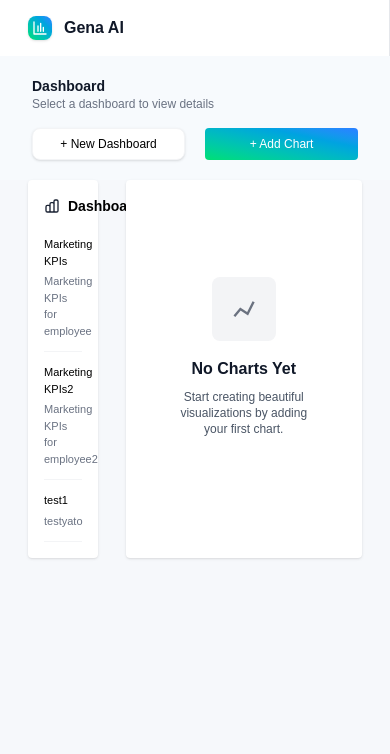
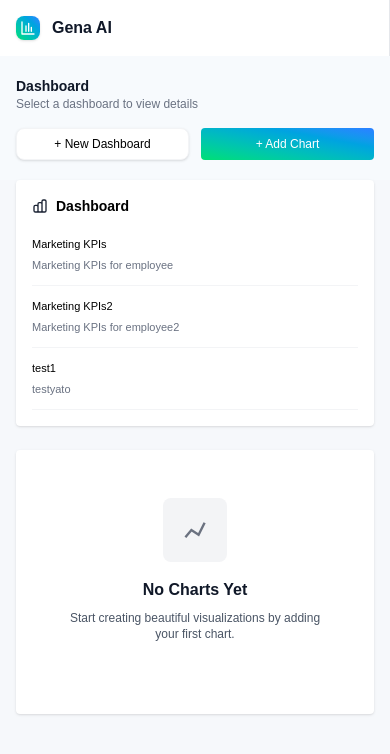
Before and after one commit to Minseongkimm/gena_frontend, a Next.js app: page / in a window 390 px wide. Shown: the top 754 px of the page. Built offline with nearby package versions, Linux system fonts and the light colour scheme; data requests are answered from the project's data file.

Commit message:
feat: responsive mobile UI for dashboard and chart cards

```diff
--- a/src/app/layout.js
+++ b/src/app/layout.js
@@ -12,8 +12,8 @@ export default function DashboardLayout({ children }) {
         <div className="min-h-screen flex flex-col md:flex-row bg-[#f6f8fb]">
           <aside className="w-full md:w-64 bg-white border-r border-gray-200 flex-shrink-0 flex flex-col">
             <a
-            href="/dashboards"
-            className="flex items-center gap-3 px-4 py-4 ml-3 md:ml-0 md:px-6 md:py-6">
+            href="/"
+            className="flex items-center gap-3 px-4 py-4 md:px-6 md:py-6">
               <div className="w-6 h-6 sm:w-8 sm:h-8 md:w-10 md:h-10 bg-gradient-to-tr from-green-400 to-blue-500 rounded-lg flex items-center justify-center shadow">
                 <svg className="w-4 h-4 sm:w-5 sm:h-5 md:w-6 md:h-6 text-white" fill="none" stroke="currentColor" strokeWidth={2} viewBox="0 0 24 24">
                   <path strokeLinecap="round" strokeLinejoin="round" d="M3 3v18h18M9 17V9m4 8V5m4 12v-6" />
@@ -31,7 +31,7 @@ export default function DashboardLayout({ children }) {
               <ul>
                 <li>
                   <a
-                    href="/dashboards"
+                    href="/"
                     className="flex items-center gap-2 w-full px-2 py-1.5 rounded-md bg-white shadow-sm border border-gray-100 text-xs text-gray-900 font-medium hover:bg-blue-50 transition"
                   >
                     <svg className="w-4 h-4" fill="currentColor" viewBox="0 0 24 24">
--- a/src/app/page.js
+++ b/src/app/page.js
@@ -32,9 +32,9 @@ export default function Home() {
 
   return (
     <div>
-      <div className="flex flex-col md:flex-row md:justify-between md:items-center px-8 py-5 bg-[#f7fafd] gap-4">
+      <div className="flex flex-col md:flex-row md:justify-between md:items-center px-4 md:px-8 py-5 bg-[#f7fafd] gap-4">
         <HeaderTitle selectedDashboard={selectedDashboard}/>
-        <div className="flex justify-end w-full gap-5">
+        <div className="flex justify-end w-full gap-3 md:gap-5">
           <AddDashboardButton className="w-1/2 md:w-auto" onDashboardCreated={handleDashboardCreated} />
           <AddChartButton
             className="w-1/2 md:w-auto"
@@ -43,29 +43,33 @@ export default function Home() {
           />
         </div>
       </div>
-      <div className="grid grid-cols-4">
-        <div className="col-span-1">
+      <div className="flex flex-col lg:grid lg:grid-cols-4">
+        <div className="lg:col-span-1 mb-6 lg:mb-0">
           <DashboardListCard
             dashboards={dashboards}
             onDashboardClick={handleDashboardId}
           />
         </div>
-        <div className="col-span-3 grid grid-cols-2 gap-5 mr-7 ml-7">
+        <div className="lg:col-span-3">
           {isLoading ? (
-            <div className="col-span-2 flex items-center justify-center">
+            <div className="flex items-center justify-center p-8">
               <p>Loading charts...</p>
             </div>
           ) : charts && charts.length > 0 ? (
-            charts.map(chart => (
+            <div className="grid grid-cols-1 md:grid-cols-2 gap-4 md:gap-5 px-4 md:px-7">
+              {charts.map(chart => (
                 <ChartCard
                   key={chart.id}
                   chartType={chart.type}
                   data={chart.data}
                   title={chart.title}
                 />
-            ))
+              ))}
+            </div>
           ) : (
+            <div className="px-4 md:px-7">
               <EmptyState />
+            </div>
           )}
         </div>
       </div>
--- a/src/components/chart/ChartCard.js
+++ b/src/components/chart/ChartCard.js
@@ -52,7 +52,7 @@ export default function ChartCard({ chartType = "bar", data, title, chart, onCha
 
   return (
     <>
-      <div className="bg-white rounded-sm shadow p-4 w-96 max-w-full">
+      <div className="bg-white rounded-sm shadow p-4 w-full">
         <div className="flex items-start justify-between mb-3.5">
           <div className="flex items-center gap-2.5">
             <div className="w-9 h-9 rounded-lg bg-gradient-to-br from-[#3DD6A6] to-[#5B7FFF] flex items-center justify-center">
--- a/src/components/dashboard/DashboardListCard.js
+++ b/src/components/dashboard/DashboardListCard.js
@@ -4,7 +4,7 @@ import DashboardInfo from "./DashboardInfo";
 export default function DashboardListCard({ dashboards, onDashboardClick }) {
 
   return (
-    <div className="p-4 ml-7 bg-white rounded-sm shadow transition cursor-pointer flex flex-col gap-2">
+    <div className="p-4 mx-4 lg:ml-7 lg:mr-0 bg-white rounded-sm shadow transition cursor-pointer flex flex-col gap-2">
       <div className="flex items-start justify-between">
         <div className="flex items-center gap-2">
           <HiOutlineChartBar className="text-md text-[#1A2233]" />
```
Lines whose indentation alone changed are shown as unchanged.
